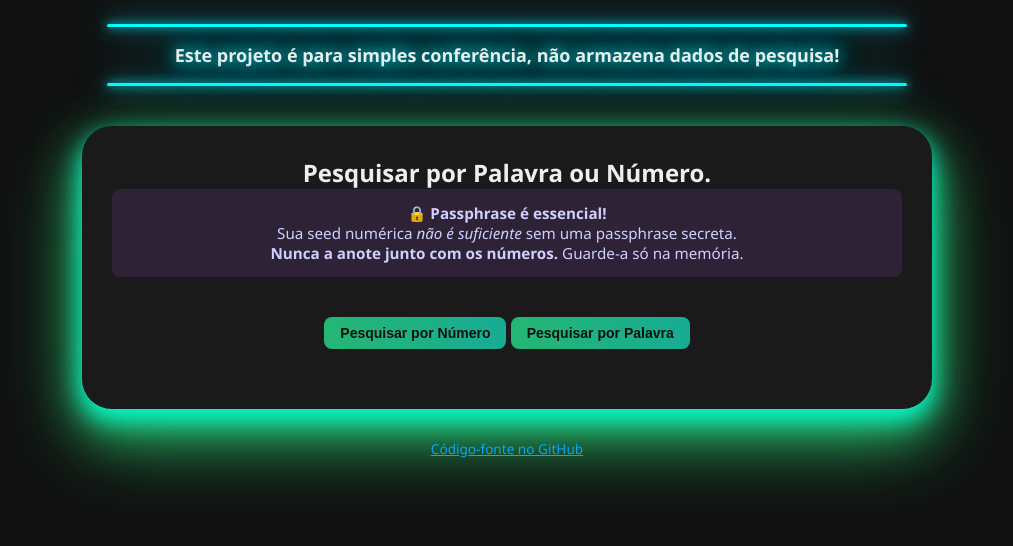
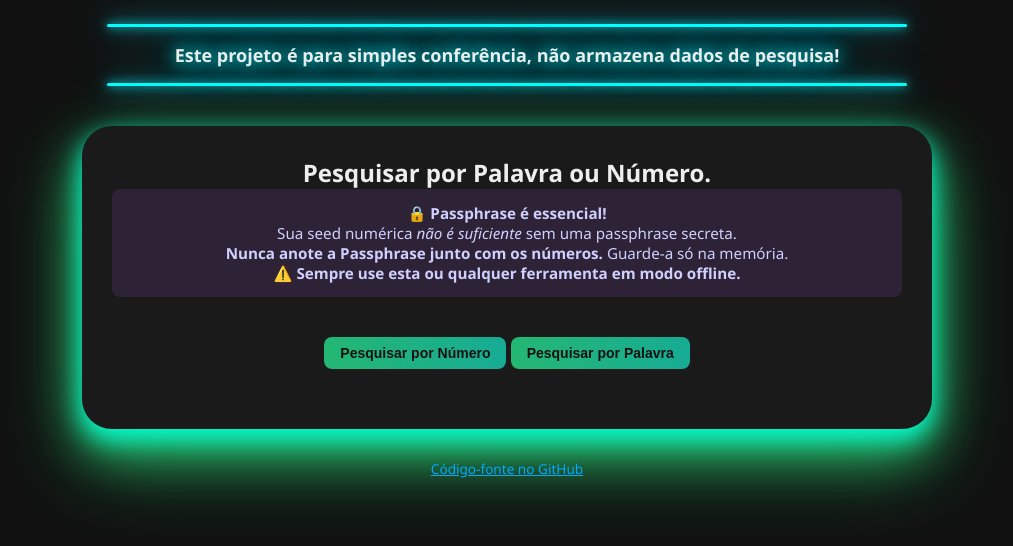
Before and after one commit to wellckome/bip39-lookup, a plain HTML site: page index.html in a window 1280 px wide. Shown: the whole page, without its empty margins (133-1146 px from the left). Drawn offline with Linux system fonts and the light colour scheme.

Commit message:
Atualiza├º├úo autom├ítica

```diff
--- a/index.html
+++ b/index.html
@@ -20,10 +20,11 @@
     <h2>Pesquisar por Palavra ou Número.</h2>
 
     <div class="passphrase-warning">
-      🔒 <strong>Passphrase é essencial!</strong><br>
-      Sua seed numérica <em>não é suficiente</em> sem uma passphrase secreta.<br>
-      <strong>Nunca a anote junto com os números.</strong> Guarde-a só na memória.
-    </div>
+  🔒 <strong>Passphrase é essencial!</strong><br>
+  Sua seed numérica <em>não é suficiente</em> sem uma passphrase secreta.<br>
+  <strong>Nunca anote a Passphrase junto com os números.</strong>   Guarde-a só na memória.<br>
+  ⚠️ <strong>Sempre use esta ou qualquer ferramenta em modo offline.</strong>
+</div>
 
     <!-- Botões -->
     <button id="btnNumero">Pesquisar por Número</button>
```
